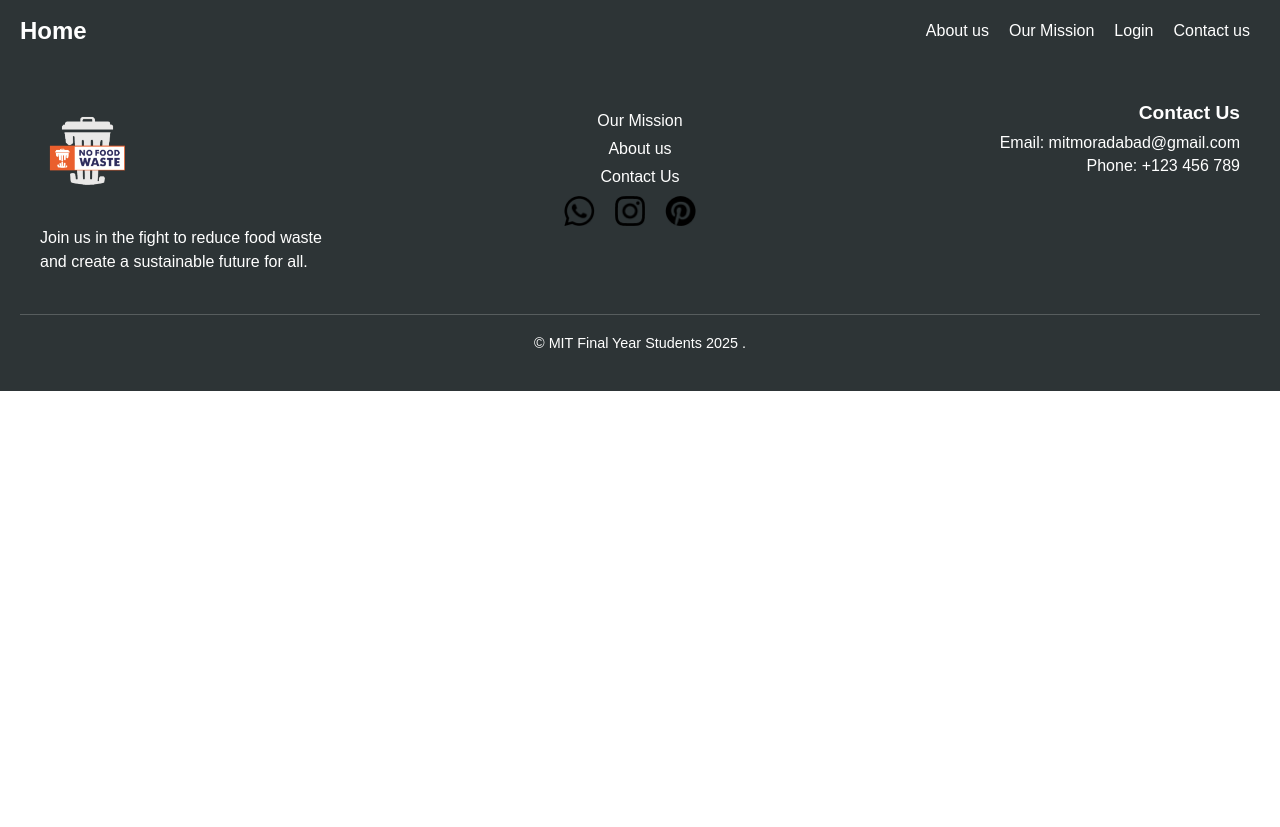
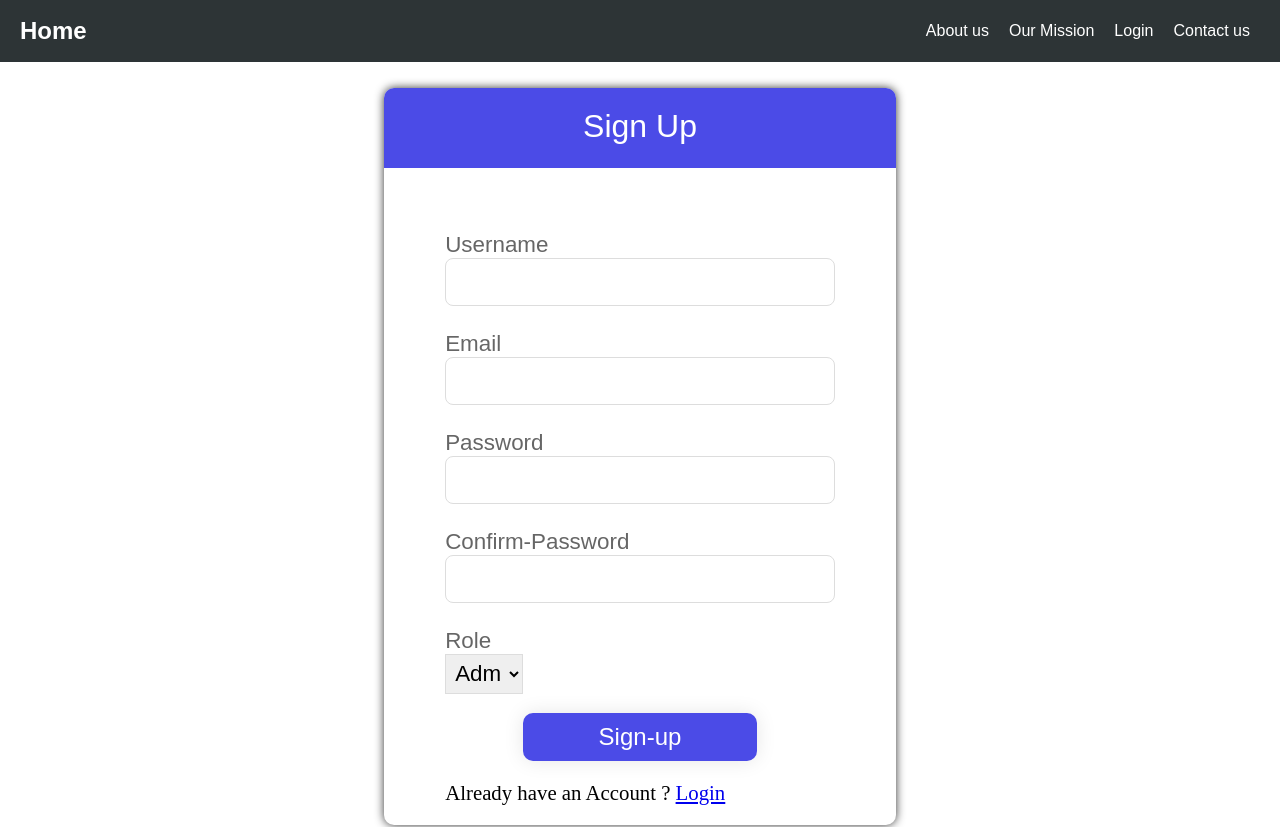
Before and after one commit to sohilraza01/admin, a React (Create React App) app: page /signup in a window 1280 px wide. Shown: the top 827 px of the page. Before the commit the page ends 800 px from the top, so only its background shows below. Built offline with nearby package versions, Linux system fonts and the light colour scheme.

Commit message:
updated login-signup page

```diff
--- a/package.json
+++ b/package.json
@@ -3,6 +3,10 @@
   "version": "0.1.0",
   "private": true,
   "dependencies": {
+    "@emotion/react": "^11.13.3",
+    "@emotion/styled": "^11.13.0",
+    "@mui/icons-material": "^6.1.2",
+    "@mui/material": "^6.1.2",
     "@testing-library/jest-dom": "^5.17.0",
     "@testing-library/react": "^13.4.0",
     "@testing-library/user-event": "^13.5.0",
--- a/src/App.js
+++ b/src/App.js
@@ -7,6 +7,8 @@ import { BrowserRouter as Router, Routes, Route } from 'react-router-dom';
 import About from './Components/About/About';
 import Mission from './Components/Mission/Mission';
 import Contact from './Components/Contact/Contact';
+import Login from './Components/Auth/Login';
+import Signup from './Components/Auth/Signup';
 
 
 function App() {
@@ -20,7 +22,10 @@ function App() {
         <Route path='/about' element={<About />} />
         <Route path='/mission' element={<Mission />} />
         <Route path='/contact' element={<Contact />} />
+        <Route path='/login' element={<Login />} />
+        <Route path='/signup' element={<Signup />} />
         {/* <Route path='/dashboard' element={<Dashboard />} /> */}
+
 
       </Routes>
 
--- /dev/null
+++ b/src/Components/Auth/Login.css
@@ -0,0 +1,62 @@
+.login{
+    width: 35%;
+    height: 70vh;
+    margin: 2% auto;
+    /* padding: 0 30px; */
+    background-color: rgba(248, 248, 255, 0.136);
+   box-shadow: 0px 0px 10px gray;
+   border-radius: 10px;
+
+}
+.title{
+    height: 5rem;
+    width: 100%;
+    background-color: #4e42f5;
+    text-align: center;
+    font-size: 2rem;
+    font-family: Arial, Helvetica, sans-serif;
+    color: #fff;
+    padding-top: 1.3rem;
+    margin-bottom: 4rem;
+    border-top-left-radius:10px;
+    border-top-right-radius:10px;
+}
+.login-form{
+    display: flex;
+    flex-direction: column;
+}
+
+
+.input-data{
+    margin-left: 10%;
+    width: 80%;
+    height: 7vh;
+    font-size: 2rem;
+    border: 1px solid #ddd;
+    border-radius: 8px;
+    padding: 10px;
+
+}
+label{
+    margin: 0 0 6px 10%;
+    font-size: 1.4rem;
+    font-family: Arial, Helvetica, sans-serif;
+    color: #666;
+
+}
+.signup-link{
+    text-align: center;
+    margin: 20px;
+    font-size: 1.3rem;
+}
+
+#btn{
+
+    margin: 5% 20%;
+    display: flex;
+    justify-content: center;
+    align-items: center;
+    background-color: rgb(75, 75, 231);
+    border-radius: 10px;
+    cursor: pointer;
+}
--- /dev/null
+++ b/src/Components/Auth/Login.jsx
@@ -0,0 +1,24 @@
+import { FaUser } from "react-icons/fa";
+import { RiLockPasswordFill } from "react-icons/ri";
+import { Link } from "react-router-dom";
+
+import './Login.css'
+function Login(){
+    return(
+        <div className="login">
+        <form action="">
+          <div className="title">Login</div>
+          <div className='login-form'>
+          <label htmlFor="username"> <FaUser/> Username</label>
+          <input className="input-data" type='text' required /> <br />
+          <label htmlFor="pass"><RiLockPasswordFill/> Password</label>
+          <input type='password'  className='input-data' required/>
+           <button id="btn">Login</button>
+         <p className="signup-link" >Not yet a member ? <Link to='/signup'>Signup</Link></p>
+           </div>
+        </form>
+    </div>
+    )
+}
+
+export default Login;
--- /dev/null
+++ b/src/Components/Auth/Signup.css
@@ -0,0 +1,58 @@
+.signup{
+    width: 40%;
+    margin: 2% auto;
+    background-color: #fff;
+   box-shadow: 0px 0px 10px #333;
+   border-radius: 10px;
+}
+.signup-form{
+    display: flex;
+    flex-direction: column;
+    width: 80%;
+    margin-left: 10%;
+    padding: 0 10px;
+
+}
+.title{
+    height: 5rem;
+    background-color: rgb(75, 75, 231);
+    font-size: 2rem;
+    color: white;
+    padding-top: 1.3rem;
+    margin-bottom: 4rem;
+    border-top-left-radius:10px;
+    border-top-right-radius:10px;
+}
+
+.signup-form input{
+    height: 6vh;
+    font-size: 1.4rem;
+    padding: 10px 10px;
+    border: 1px solid #ddd;
+    border-radius: 8px;
+    margin: 0 0 25px 0;
+}
+.signup-form label{
+    text-align: left;
+    margin: 0;
+}
+.role{
+    width: 20%;
+    padding: 3px 5px;
+    height: 5vh;
+    font-size: 1.4rem;
+    border: 1px solid #ddd;
+}
+#btn{
+    margin: 5% 20%;
+    display: flex;
+    justify-content: center;
+    align-items: center;
+    background-color: rgb(75, 75, 231);
+    border-radius: 10px;
+
+}
+.signup-form p{
+    margin: 0 0 20px 0;
+    font-size: 1.3rem;
+}
--- /dev/null
+++ b/src/Components/Auth/Signup.jsx
@@ -0,0 +1,32 @@
+import { Link } from 'react-router-dom';
+import './Signup.css'
+function Signup() {
+    return (
+        <div className="signup">
+        <form  action="">
+          <div className="title">Sign Up</div>
+          <div className="signup-form">
+            <label htmlFor="username">Username</label>
+          <input type='text' name='username' required  />
+          <label htmlFor="email">Email</label>
+          <input type='email' name='email' required />
+          <label htmlFor="password">Password</label>
+          <input type='password' name='password' required />
+           <label htmlFor="password">Confirm-Password</label>
+           <input type="password" name="password" required />
+           <label htmlFor="role">Role</label>
+           <select className='role'>
+
+            <option>Admin</option>
+            <option>Agent</option>
+            <option>Donor</option>
+           </select>
+           <button id="btn">Sign-up</button>
+           <p>Already have an Account ? <Link to='/login'>Login</Link></p>
+           </div>
+        </form>
+     </div>
+     );
+}
+
+export default Signup;
--- a/src/Components/Mission/Mission.css
+++ b/src/Components/Mission/Mission.css
@@ -22,7 +22,7 @@
     font-family: Arial, Helvetica, sans-serif;
     margin-right: 20px;
     height: 80vh;
-    background-color: #ddd;
+    background-color: #fff;
     border-radius: 8px;
     box-shadow: 0 0 10px rgb(0,0,0,0.1);
 
--- a/src/Components/Mission/Mission.jsx
+++ b/src/Components/Mission/Mission.jsx
@@ -33,10 +33,8 @@ const Mission = () => {
         <div className='mission'>
              <img src={images[currentIndex]} alt={`Slide ${currentIndex}`}  className='images'/>
       <a className="prev" onClick={prevSlide}>
-        &#10094;
       </a>
       <a className="next" onClick={nextSlide}>
-        &#10095;
       </a>
         </div>
         <div className="mission-content">
--- a/src/Components/Navbar/Navbar.jsx
+++ b/src/Components/Navbar/Navbar.jsx
@@ -10,7 +10,7 @@ const Navbar = () => {
             <ul className="nav-right">
                 <li><Link to="/about">About us</Link></li>
                 <li><Link to="/mission">Our Mission</Link></li>
-                <li><a href="#">Login</a></li>
+                <li><Link to="/login">Login</Link></li>
                 <li><Link to="/contact">Contact us</Link></li>
             </ul>
 
```
Also changed, not shown: src/Components/Auth/login-logo.webp (added), 1 other file (tests, documents, lock files or other folders).
